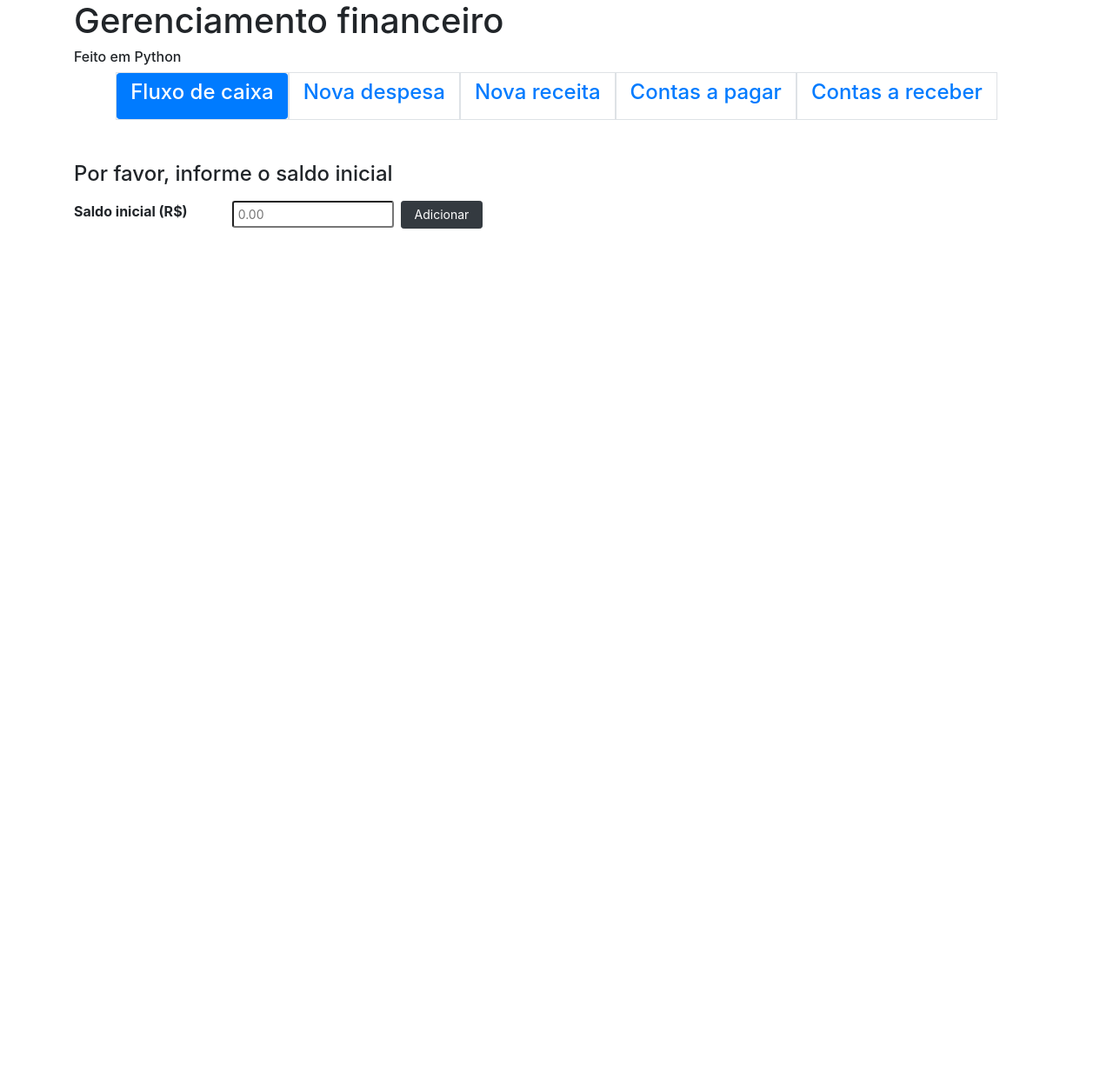
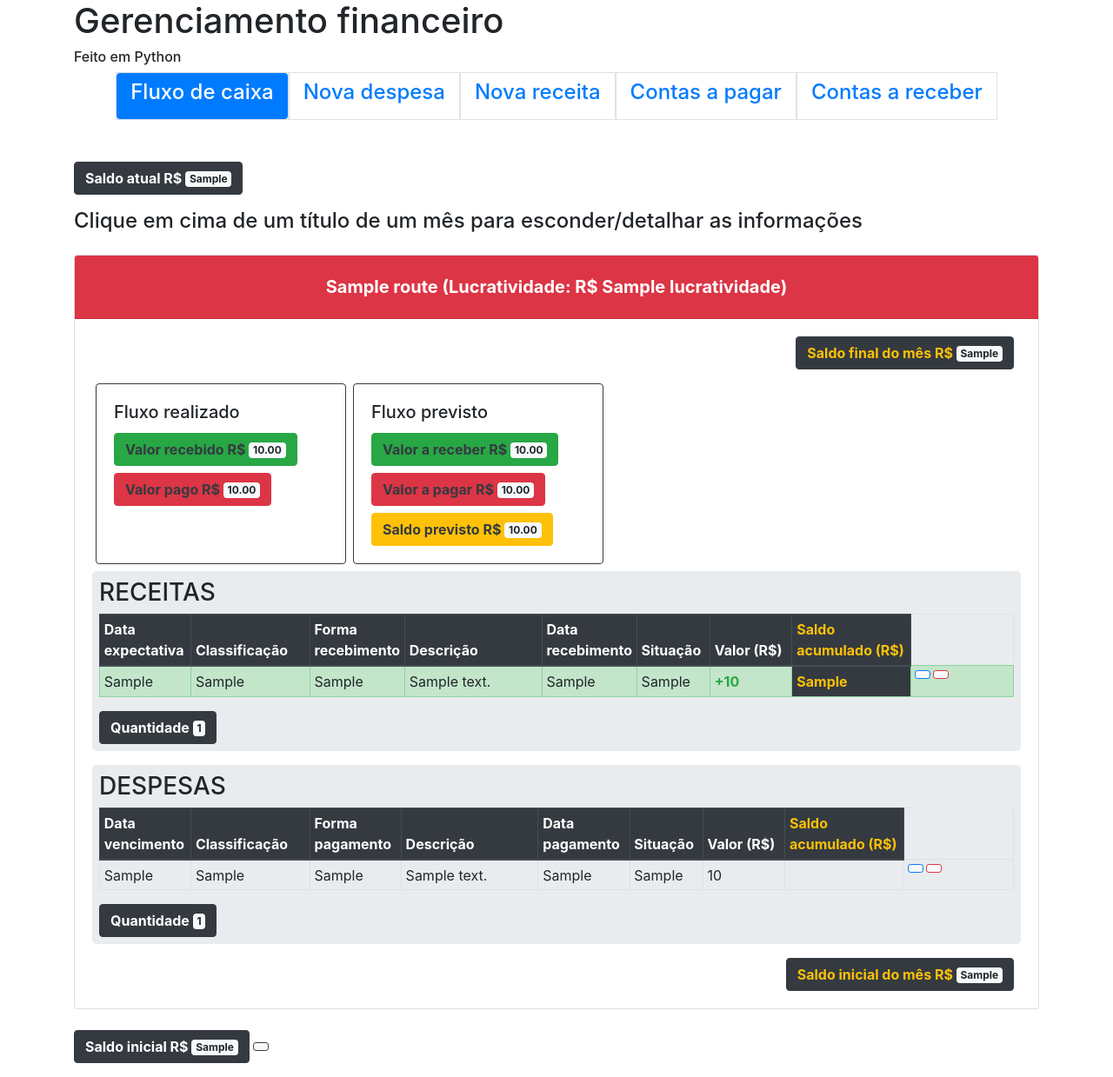
Before and after one commit to lordonebr/python_trab_final, a Django app: template myfinance/templates/index.html in a window 1280 px wide. Shown: the whole page at 87% size. Before the commit the page ends 263 px from the top, so only its background shows below. Run offline with Django 3.2, Linux system fonts and the light colour scheme; the template is opened without the code that fills it: most values are stand-ins (such as "Sample title", 1, 10 or a date in 2020); some libraries are stand-ins or nearby versions.

Commit message:
Correções e possibilidade de editar o saldo inicial

```diff
--- a/myfinance/templates/index.html
+++ b/myfinance/templates/index.html
@@ -21,6 +21,16 @@
                         $("#statusAlert").slideUp(500);
                     });
                 }
+            }
+            function editSaldoInicial(saldoInicial){
+                if($("#idDivSaldoInicial").hasClass("d-none")){
+                    $("#inputSaldoInicial").val(saldoInicial);
+                    $("#idSpanBtnSaldoInicial").text("Editar");
+                    $("#idDivSaldoInicial").removeClass("d-none");
+                }
+                else
+                    $("#idDivSaldoInicial").addClass("d-none");
+
             }
             function deleteReceita(id){
                 fetch('/receita/' + id, {
@@ -70,31 +80,24 @@
                 </li>
             </ul>
 
-            <div class="alert alert-success alert-dismissible fade show" id="statusAlert" role="alert" style="display:none;" >
+            <div class="mt-2 mb-2 alert alert-success alert-dismissible fade show" id="statusAlert" role="alert" style="display:none;" >
                 <span><b>teste</b></span>
                 <button type="button" id="btnCloseWarning" class="close"  aria-label="Close">
                     <span aria-hidden="true">&times;</span>
                 </button>
             </div>
 
-            {% if not getSaldoInicial %}
-                <h4 class="mt-5">Por favor, informe o saldo inicial</h4>
-                <form action="/" method="post" class="mt-3 mb-5">
-                    <div class="form-row">
-                        <label for="inputValor" class="col-sm-2 font-weight-bold">Saldo inicial (R$)</label>
-                        <input type="number" class="form-control-sm col-sm-2" step='0.01' placeholder='0.00' class="form-control" id="inputValor" name="saldoInicial" required>
-
-                        <button type="submit" class="btn btn-dark btn-sm ml-2 col-sm-1">Adicionar</button>
-                    </div>
-                </form>
-            {% else %}
+            {% if saldoInicial != None %}
+                {% if fluxo %}
                     <button type="button" class="btn btn-dark text-white font-weight-bold mt-5">
                         Saldo atual R$ <span class="badge badge-light">
                                 {{saldoAtual}}
                             </span>
                     </button>
-
                     <h4 class="mt-3 mb-4">Clique em cima de um título de um mês para esconder/detalhar as informações</h4>
+                {% else %}
+                    <h4 class="mt-3 mb-4">Ainda não existe nenhuma receita ou despesa cadastrada no sistema!</h4>
+                {% endif %}
 
                 {% for route, values in fluxo.items %}
                     <div class="mb-4" id="accordion{{forloop.counter}}">
@@ -102,6 +105,8 @@
                             <div id="heading{{forloop.counter}}"
                                 {% if values.lucratividade > 0 %}
                                     class="card-header bg-success"
+                                {% elif values.lucratividade == 0 %}
+                                    class="card-header bg-secondary"
                                 {% else %}
                                     class="card-header bg-danger"
                                 {% endif %}
@@ -296,7 +301,31 @@
                         </div>
                     </div>
                 {% endfor %}
+
+                <div class="mb-3">
+                    <button type="button" class="btn btn-dark text-white font-weight-bold">
+                        Saldo inicial R$ <span class="badge badge-light">
+                                {{saldoInicial}}
+                            </span>
+                    </button>
+                    <button class="btn btn-outline-dark btn-light btn-sm" title="Edita o saldo inicial" onclick="editSaldoInicial('{{saldoInicial}}')">
+                        <span class="iconify" data-icon="el:pencil" style="width: 16px; height: 16px;"></span>
+                    </button>
+                </div>
             {% endif %}
+
+            <div id="idDivSaldoInicial"
+                {% if saldoInicial != None %}
+                    class="d-none"
+                {% endif %}>
+                    <h4 class="mt-5">Por favor, informe o saldo inicial (R$)</h4>
+                    <form action="/" method="post" class="mt-3 mb-5">
+                        <div class="form-row">
+                            <input type="number" class="form-control-sm col-sm-2" step='0.01' placeholder='0.00' class="form-control" id="inputSaldoInicial" name="saldoInicial" value="0.00">
+                            <button type="submit" class="btn btn-dark btn-sm ml-2 col-sm-1"><span id="idSpanBtnSaldoInicial">Adicionar</span></button>
+                        </div>
+                    </form>
+            </div>
         </div>
 
         <!-- Optional JavaScript -->
```
Also changed, not shown: myfinance/views/index.py (+28 -15 lines). Lines whose indentation alone changed are shown as unchanged.
